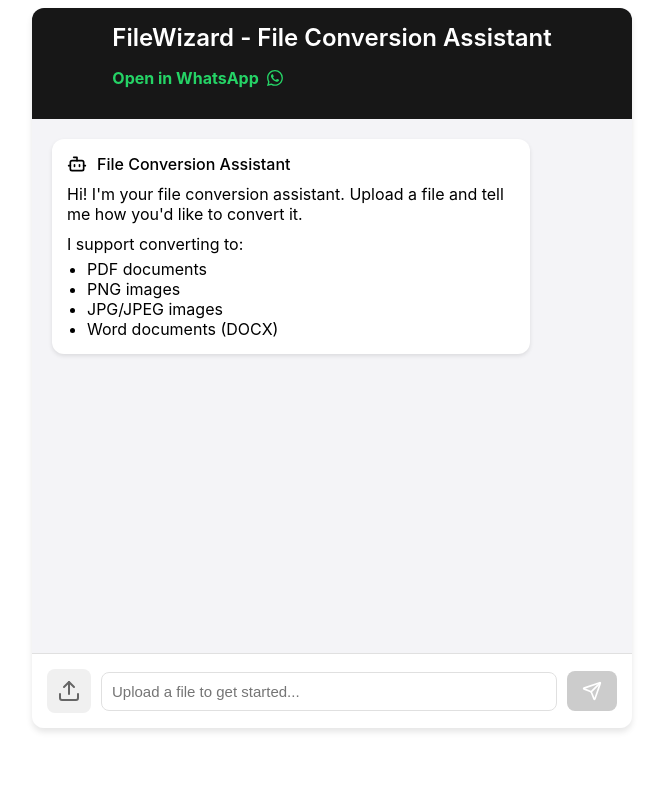
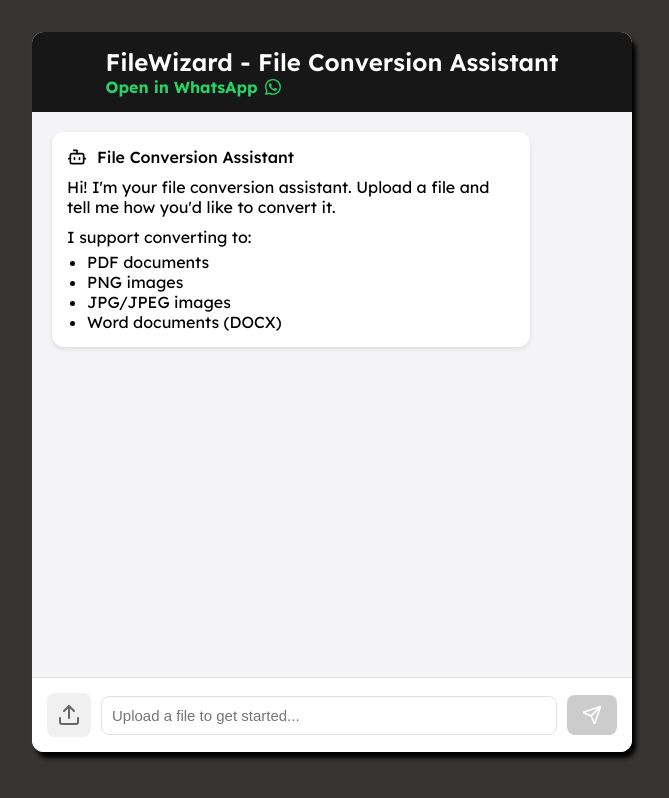
Before and after one commit to Yashagarwallaa/fileWizard, a React (Vite) app in the folder frontend/: page / in a window 1280 px wide. Shown: the whole page, without its empty margins (308-977 px from the left). Built offline with nearby package versions, Linux system fonts and the light colour scheme.

Commit message:
added basic styling

```diff
--- a/frontend/index.html
+++ b/frontend/index.html
@@ -3,11 +3,14 @@
   <head>
     <meta charset="UTF-8" />
     <link rel="icon"  href="/icon.webp" />
+    <link href="https://fonts.googleapis.com/css2?family=Lexend+Deca:wght@300;400;500;600;700&display=swap" rel="stylesheet">
+
+
     <meta name="viewport" content="width=device-width, initial-scale=1.0" />
     <title>FileWizard</title>
   </head>
-  <body>
-    <div id="root"></div>
+  <body style="background-color: rgb(55, 52, 52);"  >
+    <div id ="root"></div>
     <script type="module" src="/src/main.jsx"></script>
   </body>
 </html>
--- a/frontend/src/components/FileConverterApp.jsx
+++ b/frontend/src/components/FileConverterApp.jsx
@@ -249,15 +249,15 @@
 // Styles object
 const styles = {
   container: {
-    fontFamily: 'Inter, sans-serif',
+    fontFamily: "'Lexend Deca', sans-serif",
     maxWidth: '600px',
-    margin: '0 auto',
+    margin: '2rem auto 0 auto',
     height: '90vh',
     display: 'flex',
     flexDirection: 'column',
     backgroundColor: '#f4f4f7',
     borderRadius: '12px',
-    boxShadow: '0 4px 6px rgba(0,0,0,0.1)',
+boxShadow: '4px 6px 4px rgba(0, 0, 0, 1), 0 1px 2px rgba(255, 255, 255, 0.07)',
     overflow: 'hidden'
   },
   header: {
--- a/frontend/src/index.css
+++ b/frontend/src/index.css
@@ -0,0 +1,7 @@
+*{
+    margin: 0;
+    padding: 0;
+}
+body{
+    font-family: 'Lexend Deca', sans-serif"
+}
```
